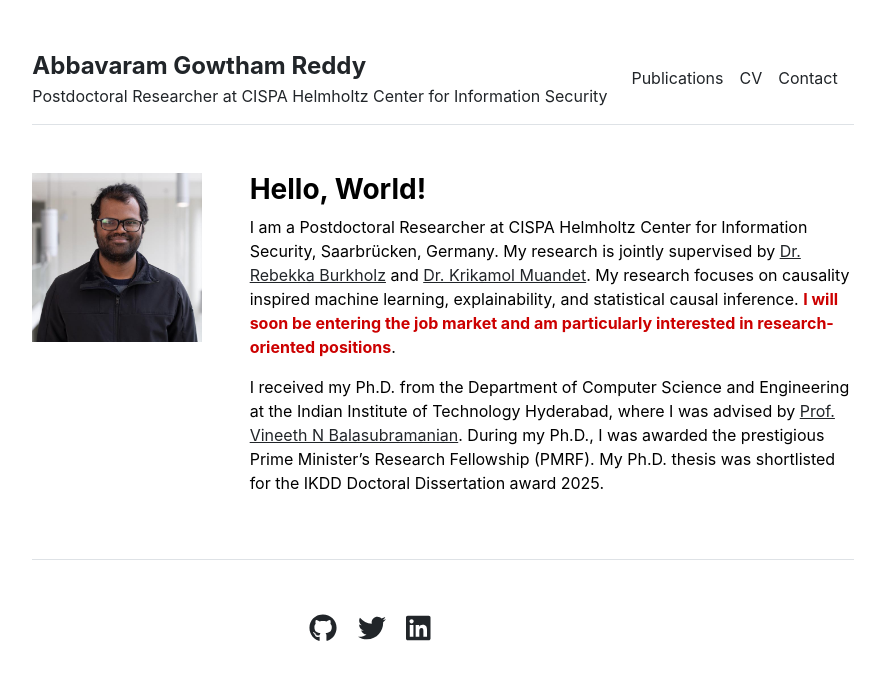
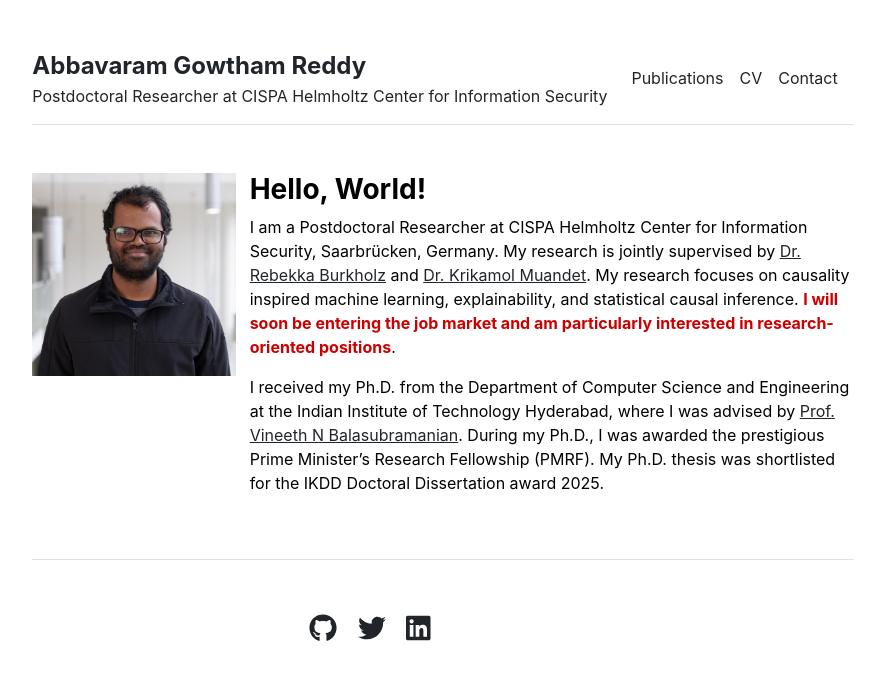
Before and after one commit to gautam0707/gautam0707.github.io, a Jekyll site: the page built from index.md, in a window 1280 px wide. Shown: the top 680 px of the page, without its empty margins (197-1077 px from the left). Built offline with Jekyll 4.4.1, drawn with Linux system fonts in a browser that asks for light colours; a style sheet for code colours, icons or effects is not loaded.

Commit message:
Update home.html

```diff
--- a/_layouts/home.html
+++ b/_layouts/home.html
@@ -4,7 +4,7 @@
 
 <div class="row g-5 mb-5">
   <div class="col-md-3">
-    <img src="{{ site.github.url }}/assets/img/gowtham.jpg" alt="Home" width="100%">
+    <img src="{{ site.github.url }}/assets/img/gowtham.jpg" alt="Home" width="120%">
   </div>
   <div class="col-md-9">
     <h3 class="fw-bold">Hello, World!</h3>
```
